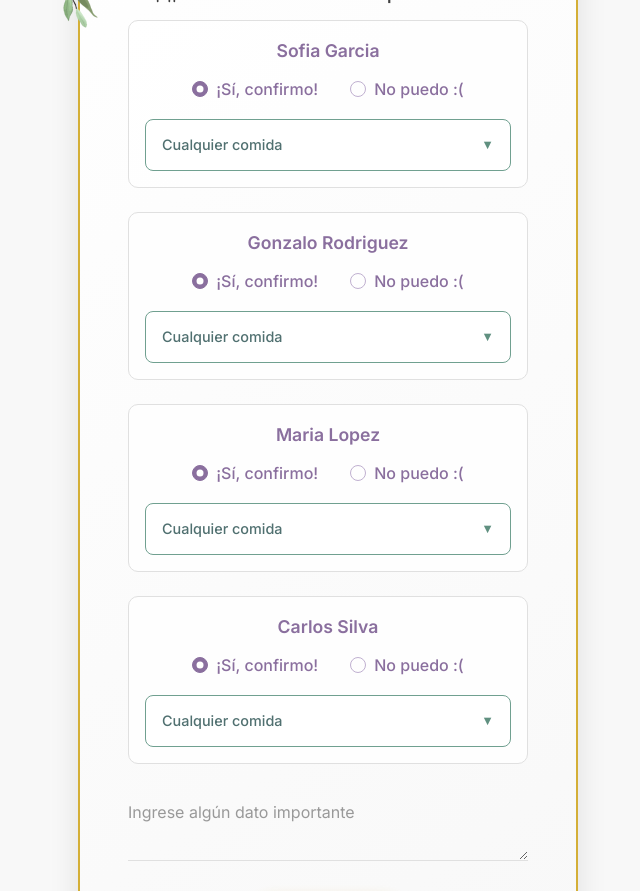
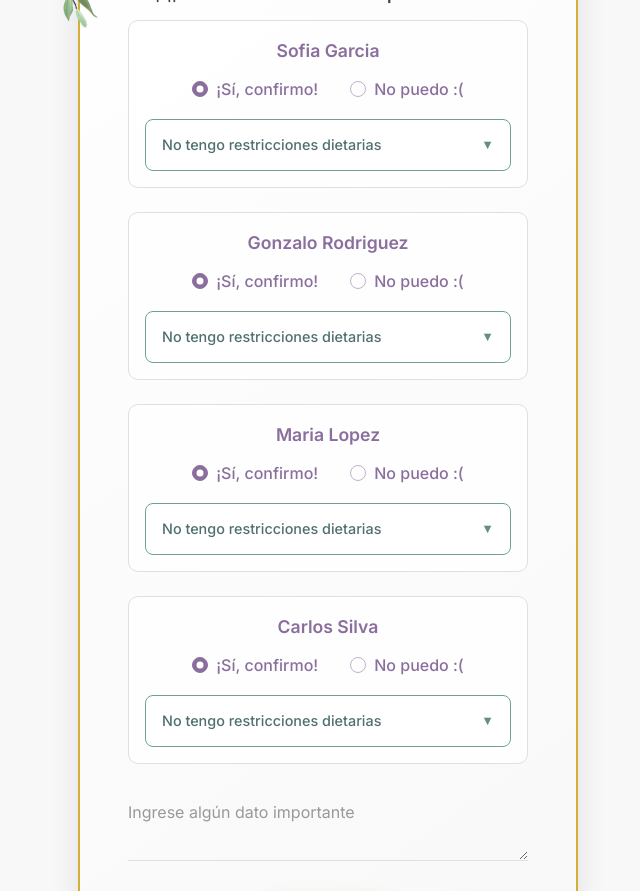
Before and after one commit to gleraromero/casamiento-sg, a React (Vite) app: page / in a window 1280 px wide. Shown: the part 1140-2031 px from the top of the page, without its empty margins (312-952 px from the left). Built offline with nearby package versions, Linux system fonts and the light colour scheme; a web font is replaced by a local one.

Commit message:
feat: cambiar texto de "Cualquier comida" a "No tengo restricciones dietarias"

```diff
--- a/src/components/RSVP.tsx
+++ b/src/components/RSVP.tsx
@@ -17,7 +17,7 @@ const RSVP: React.FC = () => {
     celiac: boolean;
   }) => {
     const options = [];
-    if (restrictions.anyFood) options.push('Cualquier comida');
+    if (restrictions.anyFood) options.push('No tengo restricciones dietarias');
     if (restrictions.vegetarian) options.push('Vegetariano');
     if (restrictions.vegan) options.push('Vegano');
     if (restrictions.celiac) options.push('Celíaco');
@@ -176,7 +176,7 @@ const RSVP: React.FC = () => {
                                           };
                                           updateGuestDietaryRestrictions(index, newRestrictions);
                                         }}
-                                        label="Como cualquier cosa"
+                                        label="No tengo restricciones dietarias"
                                         className="dietary-checkbox"
                                       />
                                       <Form.Check
```
